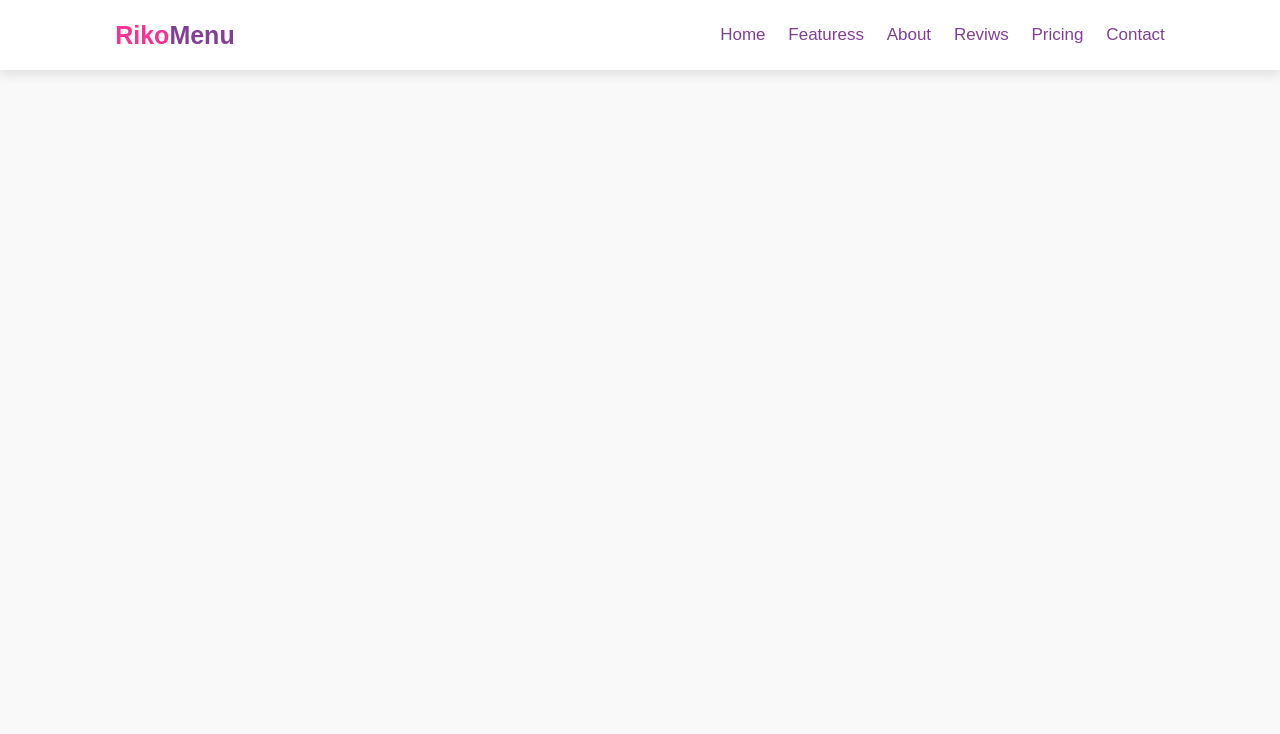
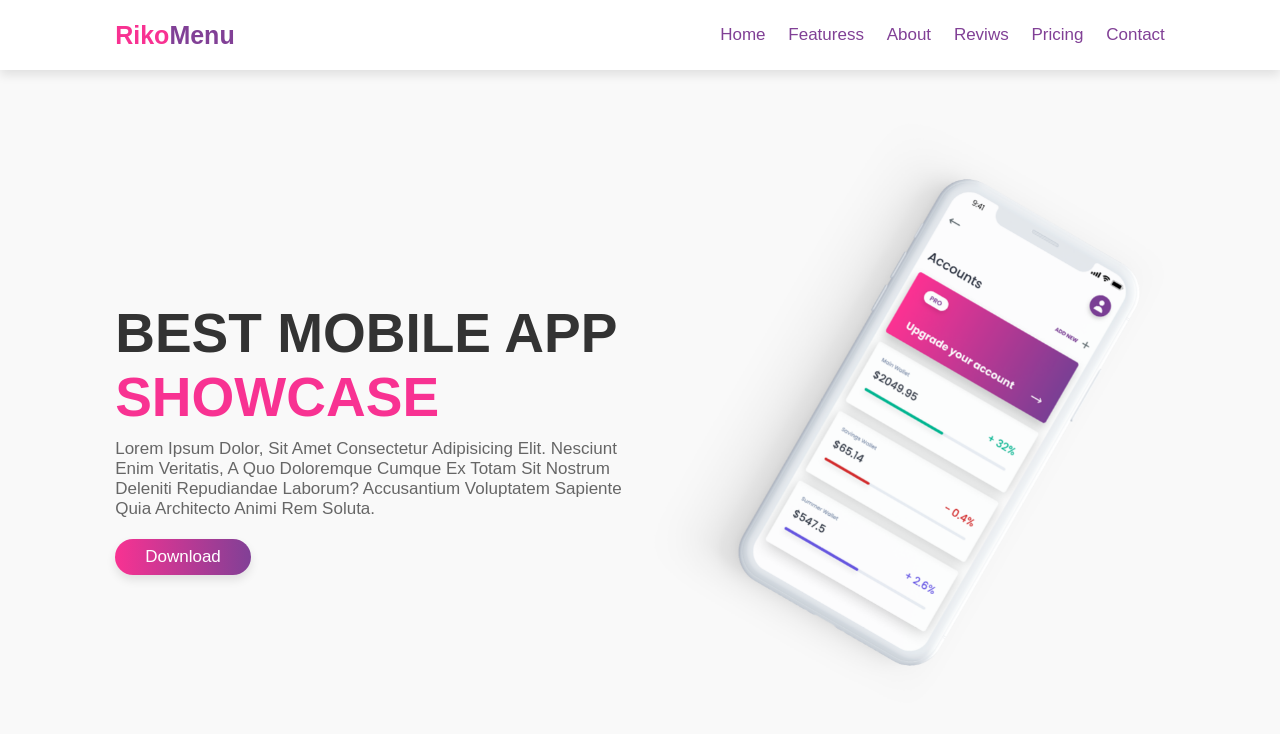
Before and after one commit to zentyk/ricomenu.digital, a website built with Vite: page index.html in a window 1280 px wide. Built offline with nearby package versions, Linux system fonts and the light colour scheme; files whose address does not match are found by name.

Commit message:
Added files

```diff
--- a/index.html
+++ b/index.html
@@ -23,7 +23,17 @@
         <a href="#contact">Contact</a>
       </nav>
     </header>
+    <section class="home" id="home">
+      <div class="content">
+        <h3>best mobile app <span>showcase</span></h3>
+        <p>Lorem ipsum dolor, sit amet consectetur adipisicing elit. Nesciunt enim veritatis, a quo doloremque cumque ex totam sit nostrum deleniti repudiandae laborum? Accusantium voluptatem sapiente quia architecto animi rem soluta.</p>
+        <a href="#" class="btn">download</a>
+      </div>
 
+      <div class="image">
+        <img src="./assets/image/home-img.png" alt="">
+      </div>
+    </section>
     <script type="module" src="/src/main.ts"></script>
   </body>
 </html>
--- a/src/style.css
+++ b/src/style.css
@@ -1,7 +1,7 @@
 :root{
   --purple:#814096;
   --pink:#F83292;
-  --gradient:linear-gradient(90deg, var(var(--purple), var(var(--pink))));
+  --gradient:linear-gradient(90deg, var(--pink), var(--purple));
 }
 
 *{
@@ -75,6 +75,76 @@ header label{
   opacity: 0;
 }
 
+section {
+  min-height: 100vh;
+  padding: 0 9%;
+  padding-top: 7.5rem;
+}
+
+.home{
+  display: flex;
+  align-items: center;
+  justify-content: center;
+  background: url(./assets/image/home-bg-img.png) no-repeat;
+  background-size: cover;
+  background-position: center;
+}
+
+.home .image img{
+  width: 40vw;
+  animation: float 3s linear infinite;
+}
+
+@keyframes float{
+  0%, 100%{
+    transform: translateY(0);
+  }
+  50%{
+    transform: translateY(-3.5rem);
+  }
+}
+
+.home .content h3{
+  font-size: 5.5rem;
+  color:#333;
+  text-transform: uppercase;
+}
+
+.home .content h3 span{
+  color: var(--pink);
+  text-transform: uppercase;
+}
+
+.home .content p{
+  font-size: 1.7rem;
+  color: #666;
+  margin: 1rem 0;
+}
+
+.btn{
+  display: inline-block;
+  margin-top: 1rem;
+  padding: 0.8rem 3rem;
+  border-radius: 5rem;
+  background:var(--gradient);
+  font-size: 1.7rem;
+  color:#fff;
+  cursor: pointer;
+  box-shadow: 0 .5rem 1rem rgba(0,0,0,.1);
+}
+
+.btn:hover{
+  transform: scale(1.1);
+  transition: all 0.3s linear;
+}
+
+@media screen and (max-width: 991px){
+  section{
+    padding: 0 3%;
+    padding-top: 7.5rem;
+  }
+}
+
 @media screen and (max-width: 1200px){
   html{
     font-size: 55%;
@@ -99,6 +169,7 @@ header label{
     transform-origin: top;
     transform: scaleY(0);
     opacity: 0;
+    transition: 0.3s linear;
   }
 
   header .navbar a{
@@ -115,6 +186,22 @@ header label{
   header input:checked ~ label::before{
     content: '\f00d';
   }
+
+  .home{
+    flex-flow: column-reverse;
+  }
+
+  .home .image img{
+    width: 100%;
+  }
+
+  .home .content h3{
+    font-size: 3.6rem;
+  }
+
+  .home .content p{
+    font-size: 1.5rem;
+  }
 }
 
 @media screen and (max-width: 450px){
```
Also changed, not shown: public/assets/image/about-bg.png (added), public/assets/image/about-img.png (added), public/assets/image/contact-img.png (added), public/assets/image/f-icon1.png (added), public/assets/image/f-icon2.png (added), public/assets/image/f-icon3.png (added), public/assets/image/footer-bg.png (added), public/assets/image/home-bg-img.png (added), public/assets/image/home-img.png (added), public/assets/image/pic1.png (added), public/assets/image/pic2.png (added), public/assets/image/pic3.png (added), public/assets/image/subscribe-bg.png (added), 1 other file.
